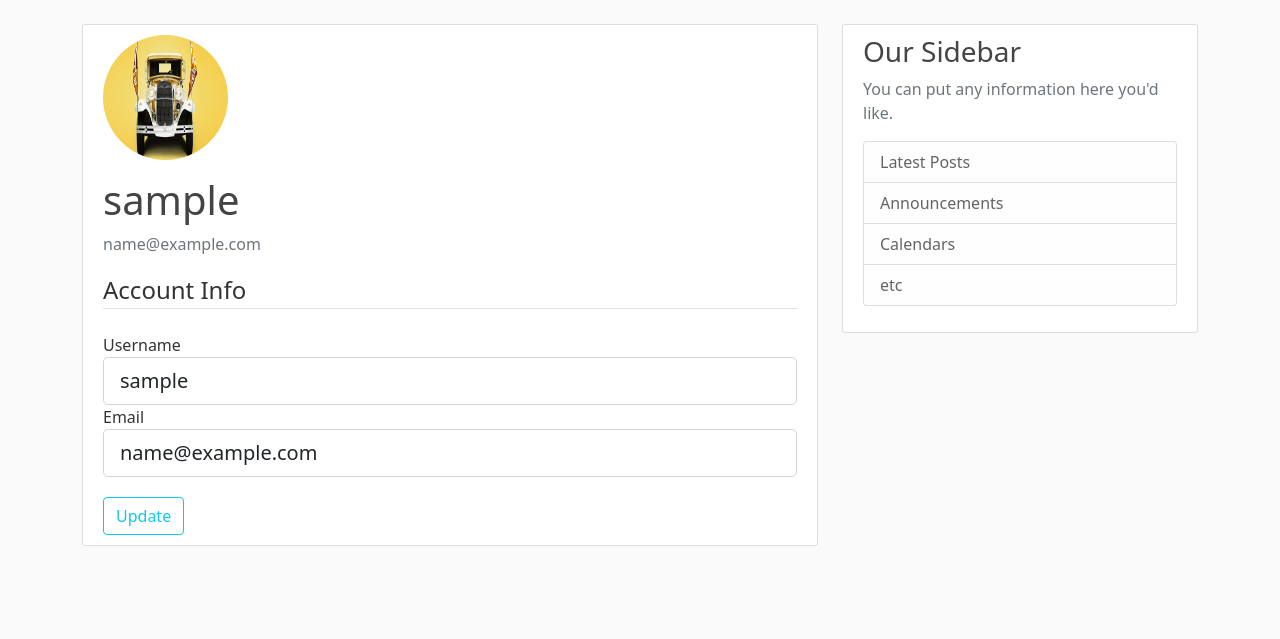
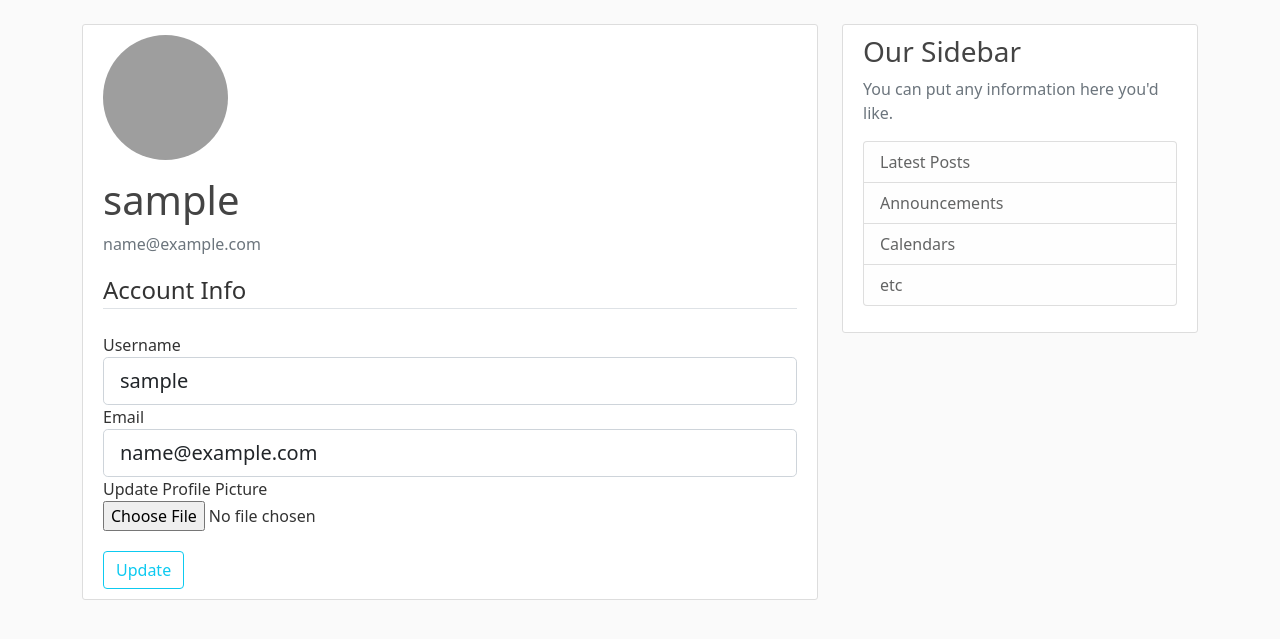
Before and after one commit to Kofigo375/Flask-Blog, a Flask app: page /account in a window 1280 px wide. Shown: the part 56-695 px from the top of the page. Run offline with Flask 3, Linux system fonts and the light colour scheme; the visitor is signed in with stand-in values (Sample User, id 1); some libraries are stand-ins or nearby versions; grey boxes are pictures that could not be loaded.

Commit message:
update files

```diff
--- a/flaskblog/forms.py
+++ b/flaskblog/forms.py
@@ -1,4 +1,5 @@
 from flask_wtf import FlaskForm
+from flask_wtf.file import FileField, FileAllowed
 ## this module will help us use python classes to write html forms
 
 from flaskblog.models import User
@@ -51,6 +52,8 @@ class UpdateAccountForm(FlaskForm):
     email = StringField('Email',
                         validators=[DataRequired(), Email()])
 
+    picture = FileField('Update Profile Picture', validators=[FileAllowed(['jpg', 'png'])])
+
     submit = SubmitField('Update')
 
     def validate_username(self, username):
--- a/flaskblog/routes.py
+++ b/flaskblog/routes.py
@@ -1,3 +1,6 @@
+import os
+import secrets
+from PIL import Image
 from flask import Flask, render_template, url_for, flash, redirect, request
 from flaskblog import app, db, bcrypt
 from flaskblog.models import User, Post
@@ -78,21 +81,38 @@ def logout():
     logout_user()
     return redirect(url_for('home'))
 
+def save_profile_picture(form_picture):
+    random_hex = secrets.token_hex(8)
+    _, file_extension = os.path.splitext(form_picture.filename)
+    picture_file_name = random_hex + file_extension
+    picture_path = os.path.join(app.root_path, 'static/profile_pics', picture_file_name)
+
+    output_size = (125,125)
+    i = Image.open(form_picture)
+    i.thumbnail(output_size)
+    i.save(picture_path)
+
+    return picture_file_name
+
+
 
 @app.route("/account", methods=['GET', 'POST'])
 @login_required
 def account():
     form =  UpdateAccountForm()
     if form.validate_on_submit():
+        if form.picture.data:
+            picture_file = save_profile_picture(form.picture.data)
+            current_user.image_file = picture_file
         current_user.username = form.username.data
         current_user.email = form.email.data
         db.session.commit()
-        flash('your account has been updated!', 'success')
+        flash('Your account has been updated!', 'success')
         return redirect(url_for('account'))
     elif request.method == 'GET':
         form.username.data = current_user.username
         form.email.data = current_user.email
     image_file = url_for('static',
-                         filename='Default Pictures/' + current_user.image_file)
+                         filename='profile_pics/' + current_user.image_file)
     return render_template('account.html', title='Account',
                            image_file=image_file, form=form)
--- a/flaskblog/templates/account.html
+++ b/flaskblog/templates/account.html
@@ -10,7 +10,7 @@
         <p class="text-secondary">{{ current_user.email }}</p>
       </div>
     </div>
-        <form method="POST" action="">
+        <form method="POST" action="", enctype="multipart/form-data">
              {{ form.hidden_tag() }}
              <fieldset class="form-group">
                  <legend class="border-bottom mb-4">Account Info</legend>
@@ -41,6 +41,17 @@
                  {% endif %}
                  </div>
              </fieldset>
+             <div class="form-group">
+                {{ form.picture.label() }}<br>
+                {{ form.picture(class="form-control-file") }}
+                {% if form.picture.errors %}
+                    <div>
+                        {% for error in form.picture.errors %}
+                            <span class="text-danger">{{ error }}</span><br>
+                        {% endfor%}
+                    </div>
+                {% endif %}
+             </div>
              <div style="margin-top: 20px;">
                  {{ form.submit(class="btn btn-outline-info ") }}
              </div>
```
Also changed, not shown: flaskblog/static/profile_pics/4ac54f6cd526b7b8.JPG (added), flaskblog/static/profile_pics/af3b5aeff48290dc.jpg (added), flaskblog/static/profile_pics/f04aca69f06c2620.JPG (added), flaskblog/static/profile_pics/fc672d490a563cc8.jpg (added), 1 other file.
